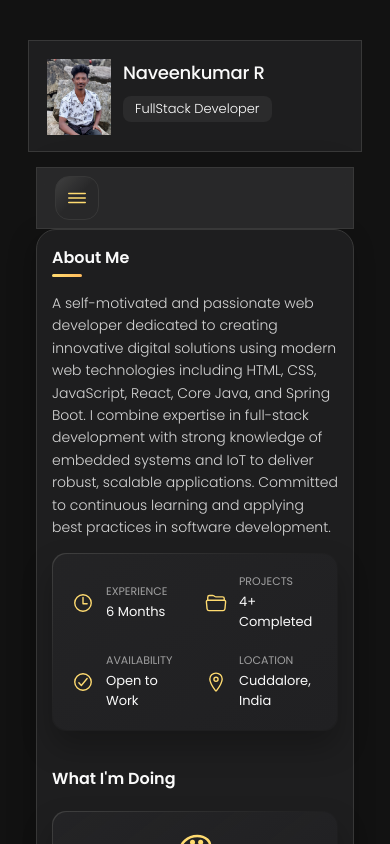
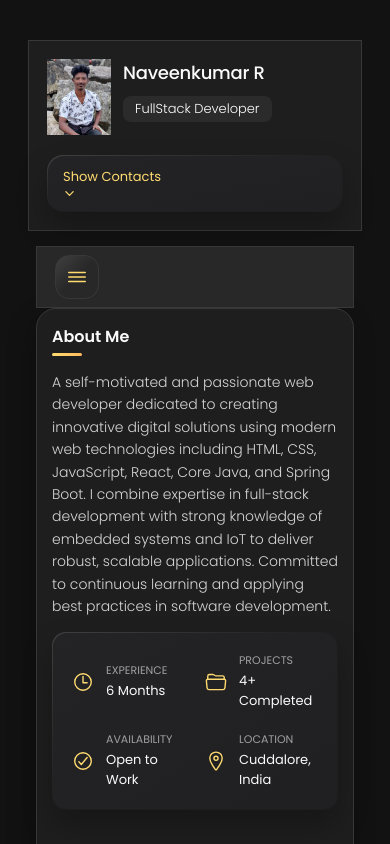
Before and after one commit to naveen18072002/Portfolio, an Angular app: page / in a window 390 px wide. Shown: the top 844 px of the page. Built offline with nearby package versions, Linux system fonts and the light colour scheme.

Commit message:
bug fix in sidebar for mobile view

```diff
--- a/src/styles.css
+++ b/src/styles.css
@@ -290,7 +290,7 @@ main {
   transition: var(--transition-2);
 }
 
-.sidebar.active { max-height: 470px; }
+.sidebar.active { max-height: 560px; }
 
 .sidebar-info {
   position: relative;
@@ -1184,7 +1184,11 @@ textarea.form-input::-webkit-resizer { display: none; }
     position: relative;
     box-shadow: none;
     border-radius: 0;
-  }
+    max-height: none;
+    overflow: visible;
+  }
+
+  .sidebar.active { max-height: none; }
 
   .sidebar-info {
     flex-wrap: wrap;
```
